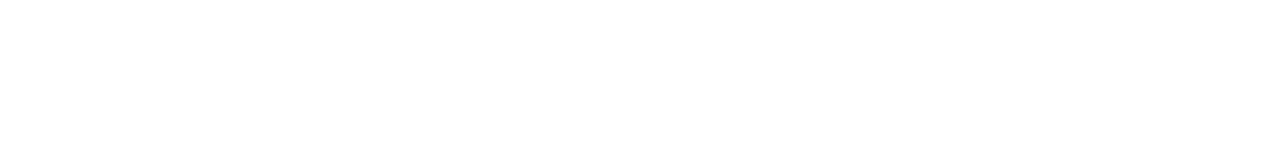
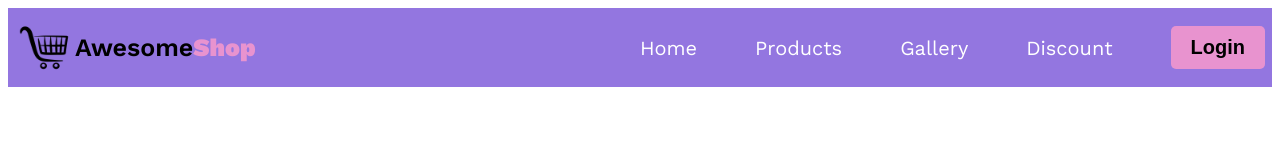
Before and after one commit to rabiultlab/Awesome-shop, a plain HTML site: page index.html in a window 1280 px wide. Drawn offline with nearby package versions, Linux system fonts and the light colour scheme.

Commit message:
first comment

```diff
--- a/index.html
+++ b/index.html
@@ -1,5 +1,6 @@
 <!DOCTYPE html>
 <html lang="en">
+
 <head>
     <meta charset="UTF-8">
     <meta name="viewport" content="width=device-width, initial-scale=1.0">
@@ -7,7 +8,26 @@
     <link rel="stylesheet" href="styles.css/style.css">
     <link rel="stylesheet" href="styles.css/responsive.css">
 </head>
+
 <body>
+    <header class="header">
+        <!-- navbar section -->
+        <nav class="header-section">
+            <div class="nav-container">
+                <img src="images/pngwing.com.png" alt="">
+                <p>Awesome<span class="special">Shop</span></p>
+            </div>
+            <div class="items-container">
+                <a href="">Home</a>
+                <a href="">Products</a>
+                <a href="">Gallery</a>
+                <a href="">Discount</a>
+                <button class="login-btn">Login</button>
+            </div>
+        </nav>
+    </header>
+    <main></main>
+    <footer></footer>
+</body>
 
-</body>
 </html>
--- a/styles.css/style.css
+++ b/styles.css/style.css
@@ -3,3 +3,61 @@
 body{
     font-family: "Work Sans", system-ui;
 }
+/* navbar style */
+.header{
+    background-color: #9376e0;
+}
+.header-section{
+    max-width: 1250px;
+    /* background-color: blueviolet; */
+    margin: 0 auto;
+    /* border: 2px solid purple; */
+    display: flex;
+    align-items: center;
+
+}
+.nav-container{
+    /* border: 2px solid red; */
+    min-height: 20px;
+    display: flex;
+    align-items: center;
+    width: 50%;
+}
+.nav-container img{
+    width: 60px;
+    object-fit: cover;
+}
+.nav-container p{
+    font-size: 25px;
+    font-weight: 600;
+}
+.special{
+    color: #e893cf;
+    font-weight: 900;
+}
+.items-container{
+   /* border: 2px solid yellow; */
+    width: 50%;
+    display: flex;
+    justify-content: space-between;
+    align-items: center;
+}
+.items-container a{
+    text-decoration: none;
+    font-size: 20px;
+    color: white;
+}
+.login-btn{
+    padding: 10px 20px;
+    text-decoration: none;
+    border: 0;
+    font-size: 20px;
+    font-weight: 600;
+}
+.items-container .login-btn{
+
+    background-color: #e893cf;
+    border-radius: 5px;
+    color: black;
+    text-decoration: none;
+}
```
